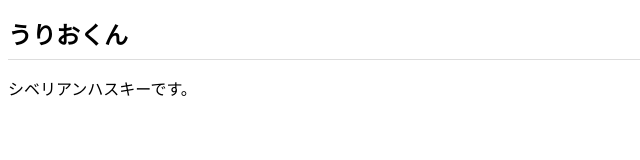
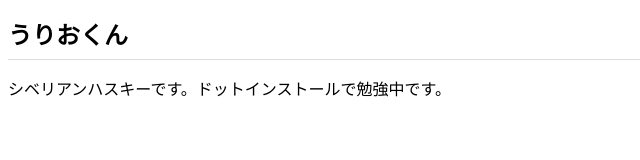
Before and after one commit to lanstanx/lanstantx.github.io, a plain HTML site: page index.html in a window 1280 px wide. Shown: the whole page, without its empty margins (0-640 px from the left). Drawn offline with Linux system fonts and the light colour scheme.

Commit message:
Add files via upload

```diff
--- a/index.html
+++ b/index.html
@@ -7,7 +7,7 @@
   </head>
   <body>
     <h1>うりおくん</h1>
-    <p>シベリアンハスキーです。</p>
+    <p>シベリアンハスキーです。ドットインストールで勉強中です。</p>
 
   </body>
 </html>
```
